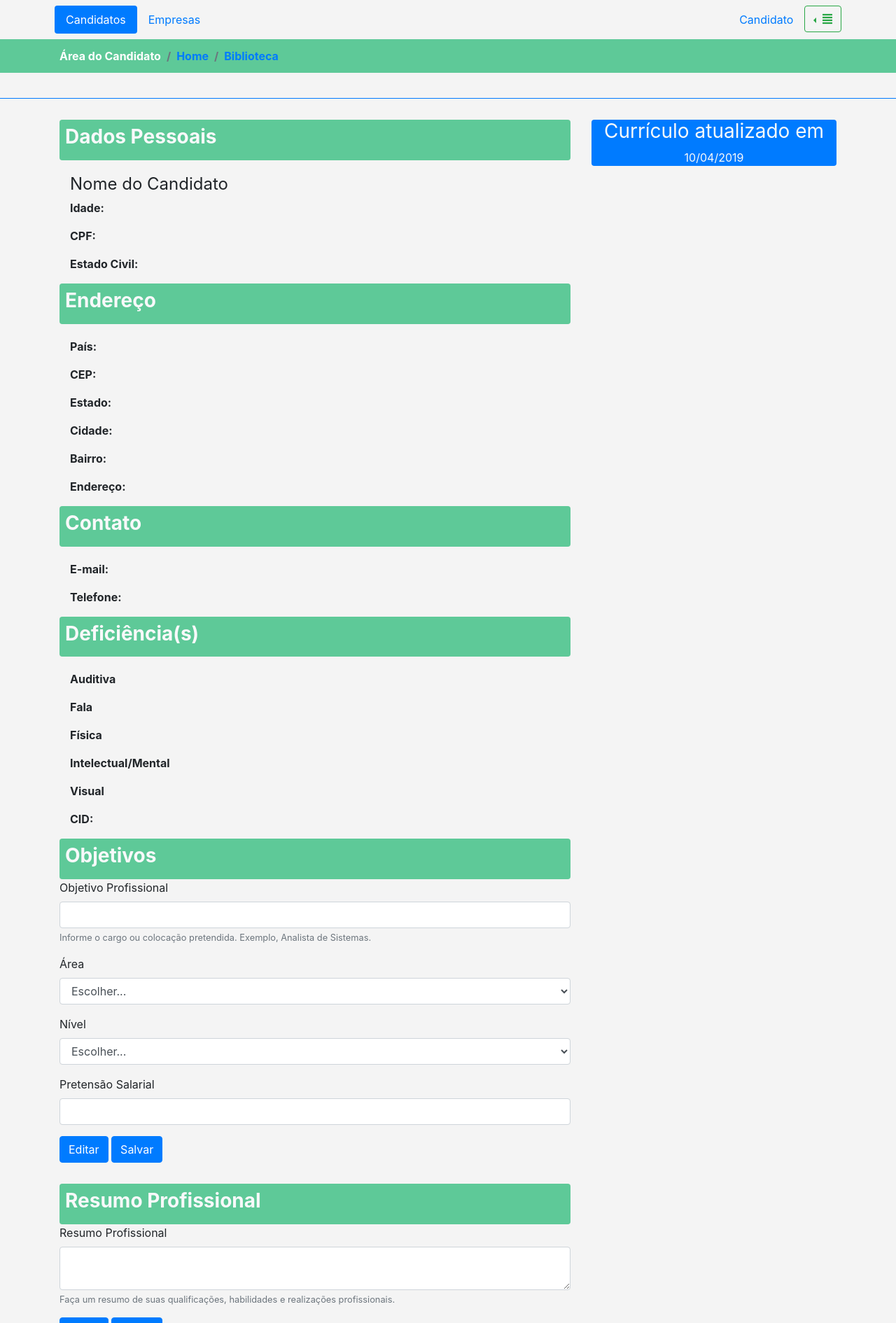
After one commit to leandrolodetti/pcdcurriculo, a PHP site: page /curriculo.php in a window 1280 px wide. The commit adds this page. Shown: the top 1890 px of the page at 70% size. Run offline with PHP 8.4, Linux system fonts and the light colour scheme; some libraries are stand-ins or nearby versions.

Commit message:
V1.4
Criação da página curriculo.
Alteração do dropdown para dropleft para permitir exibição em dispositivos móveis.

```diff
--- a/cabecalho.php
+++ b/cabecalho.php
@@ -35,7 +35,7 @@
   						</li>
 
   						<!-- Exemplo de único botão -->
-						<div class=" dropdown">
+						<div class="dropleft">
 						  	<button id="dLabel" type="button" class="btn btn-outline-success dropdown-toggle" data-toggle="dropdown" aria-haspopup="true" aria-expanded="false">
 						    	<i class="fas fa-align-justify"></i>
 						  	</button>
--- /dev/null
+++ b/curriculo.php
@@ -0,0 +1,158 @@
+<?php require_once("cabecalho.php"); ?>
+
+<div id="idCandidatoContainer" class="container-fluid" style="background-color: #5EC998;">
+	<div class="container">
+		<nav aria-label="breadcrumb">
+	  		<ol class="breadcrumb" id="idCandidatoBreadcrumb" style="background-color: transparent; padding-left: 0;">
+	  			<li class="breadcrumb-item active font-weight-bold" style="color: white;" aria-current="page">Área do Candidato</li>
+			    <li class="breadcrumb-item font-weight-bold"><a href="#">Home</a></li>
+				<li class="breadcrumb-item font-weight-bold"><a href="#">Biblioteca</a></li>
+  			</ol>
+		</nav>
+	</div>
+</div>
+
+<div class="container-fluid border-bottom border-primary" style="padding-bottom: 20px;"></div>
+
+<div class="container" style="padding-top: 30px; padding-bottom: 100px;">
+	<div class="row">
+		<div class="col-sm-8">
+
+			<div class="container-fluid rounded" style="padding: 8px; background-color: #5EC998; background-color: #5EC998;">
+				<h3 class="text-left text-light font-weight-bold">Dados Pessoais</h3>
+			</div>
+			<div class="container-fluid" style="margin-top: 20px;">
+				<h4 class="text-left font-weight-normal">Nome do Candidato</h4>
+				<p class="text-left font-weight-bold">Idade:</p>
+				<p class="text-left font-weight-bold">CPF:</p>
+				<p class="text-left font-weight-bold">Estado Civil:</p>
+			</div>
+			<div class="container-fluid rounded" style="padding: 8px; background-color: #5EC998;">
+				<h3 class="text-left text-light font-weight-bold">Endereço</h3>
+			</div>
+			<div class="container-fluid" style="margin-top: 20px;">
+				<p class="text-left font-weight-bold">País:</p>
+				<p class="text-left font-weight-bold">CEP:</p>
+				<p class="text-left font-weight-bold">Estado:</p>
+				<p class="text-left font-weight-bold">Cidade:</p>
+				<p class="text-left font-weight-bold">Bairro:</p>
+				<p class="text-left font-weight-bold">Endereço:</p>
+			</div>
+			<div class="container-fluid rounded" style="padding: 8px; background-color: #5EC998;">
+				<h3 class="text-left text-light font-weight-bold">Contato</h3>
+			</div>
+			<div class="container-fluid" style="margin-top: 20px;">
+				<p class="text-left font-weight-bold">E-mail:</p>
+				<p class="text-left font-weight-bold">Telefone:</p>
+			</div>
+			<div class="container-fluid rounded" style="padding: 8px; background-color: #5EC998;">
+				<h3 class="text-left text-light font-weight-bold">Deficiência(s)</h3>
+			</div>
+			<div class="container-fluid" style="margin-top: 20px;">
+				<p class="text-left font-weight-bold">Auditiva</p>
+				<p class="text-left font-weight-bold">Fala</p>
+				<p class="text-left font-weight-bold">Física</p>
+				<p class="text-left font-weight-bold">Intelectual/Mental</p>
+				<p class="text-left font-weight-bold">Visual</p>
+				<p class="text-left font-weight-bold">CID:</p>
+			</div>
+			<div class="container-fluid rounded" style="padding: 8px; background-color: #5EC998;">
+				<h3 class="text-left text-light font-weight-bold">Objetivos</h3>
+			</div>
+			<form style="padding-bottom: 30px;">
+				<div class="form-group">
+					<label for="idCurriculoObjetivo">Objetivo Profissional</label>
+					<input type="text" name="objetivo" class="form-control" id="idCurriculoObjetivo">
+					<small class="form-text text-muted">Informe o cargo ou colocação pretendida. Exemplo, Analista de Sistemas.</small>
+				</div>
+
+				<div class="form-group">
+					<label for="idCurriculoArea">Área</label>
+					<select id="idCurriculoArea" class="form-control">
+						<option selected>Escolher...</option>
+					    <option>...</option>
+					</select>
+				</div>
+
+				<div class="form-group">
+					<label for="idCurriculoNivel">Nível</label>
+					<select id="idCurriculoNivel" class="form-control">
+						<option selected>Escolher...</option>
+					    <option>...</option>
+					</select>
+				</div>
+
+				<div class="form-group">
+					<label for="idCurriculoPretSalarial">Pretensão Salarial</label>
+					<input type="text" name="objetivo" class="form-control" id="idCurriculoPretSalarial">
+				</div>
+				<button type="submit" id="btnEnviar" class="btn btn-primary">Editar</button>
+				<button type="submit" id="btnEnviar" class="btn btn-primary">Salvar</button>
+			</form>
+
+			<div class="container-fluid rounded" style="padding: 8px; background-color: #5EC998;">
+				<h3 class="text-left text-light font-weight-bold">Resumo Profissional</h3>
+			</div>
+			<form style="padding-bottom: 30px;">
+				<div class="form-group">
+					<label for="idCurriculoResumoProf">Resumo Profissional</label>
+					<textarea name="resumo" class="form-control" id="idCurriculoResumoProf"></textarea>
+					<small class="form-text text-muted">Faça um resumo de suas qualificações, habilidades e realizações profissionais.</small>
+				</div>
+				<button type="submit" id="btnEnviar" class="btn btn-primary">Editar</button>
+				<button type="submit" id="btnEnviar" class="btn btn-primary">Salvar</button>
+			</form>
+			<div class="container-fluid rounded" style="padding: 8px; background-color: #5EC998;">
+				<h3 class="text-left text-light font-weight-bold">Formação Acadêmica</h3>
+			</div>
+			<form style="padding-bottom: 30px;">
+				<div class="form-group">
+					<label for="idCurriculoNivelEscola">Nível Escolaridade</label>
+					<select id="idCurriculoNivelEscola" class="form-control">
+						<option selected>Escolher...</option>
+					    <option>...</option>
+					</select>
+				</div>
+				<div class="form-group">
+					<label for="idCurriculoGraduacao">Graduação</label>
+					<textarea name="txtGraduacao" class="form-control" id="idCurriculoGraduacao"></textarea>
+					<small class="form-text text-muted">Insira o nome da Universidade e a graduação.</small>
+				</div>
+				<div class="form-group">
+					<label for="idCurriculoCursosComp">Cursos Complementares</label>
+					<textarea name="txtCursoComplementares" class="form-control" id="idCurriculoCursosComp"></textarea>
+					<small class="form-text text-muted">Insira o nome da escola e o curso realizado.</small>
+				</div>
+				<div class="form-group">
+					<label for="idCurriculoIdioma">Idiomas</label>
+					<textarea name="txtIdioma" class="form-control" id="idCurriculoIdioma"></textarea>
+					<small class="form-text text-muted">Insira os idiomas e o nível de domínio.</small>
+				</div>
+				<button type="submit" id="btnEnviar" class="btn btn-primary">Editar</button>
+				<button type="submit" id="btnEnviar" class="btn btn-primary">Salvar</button>
+			</form>
+
+			<form style="padding-bottom: 30px;">
+				<div class="container-fluid rounded" style="padding: 8px; background-color: #5EC998;">
+					<h3 class="text-left text-light font-weight-bold">Histórico Profissional</h3>
+				</div>
+				<div class="form-group">
+					<label for="idCurriculoHistoricoProf">Histórico Profissional</label>
+					<textarea name="txtHistoricoProf" class="form-control" id="idCurriculoHistoricoProf"></textarea>
+					<small class="form-text text-muted">Insira o nome da empresa, cargo ocupado e o período que trabalhou (Ex: 2015 até 2019).</small>
+				</div>
+				<button type="submit" id="btnEnviar" class="btn btn-primary">Editar</button>
+				<button type="submit" id="btnEnviar" class="btn btn-primary">Salvar</button>
+			</form>
+		</div>
+
+		<div class="col-sm">
+			<div class="container-fluid rounded bg-primary">
+				<h3 class="text-center text-light font-weight-normal">Currículo atualizado em</h3>
+				<p class="text-center text-light font-weight-normal">10/04/2019</p>
+			</div>
+		</div>
+	</div>
+</div>
+
+<?php require_once("rodape.php"); ?>
--- a/form-cadastro-candidato.php
+++ b/form-cadastro-candidato.php
@@ -59,15 +59,15 @@
 		      		</div>
 		      		<div class="form-group col-md-2">
 			      		<label for="idCpf">CPF</label>
-			      		<input type="txt" class="form-control" name="cpf" id="idCpf">
+			      		<input type="text" class="form-control" name="cpf" id="idCpf">
 			    	</div>
 			    	<div class="form-group col-md-3">
 			      		<label for="idEmail">E-mail</label>
-			      		<input type="txt" class="form-control" id="idEmail">
+			      		<input type="text" class="form-control" id="idEmail">
 			    	</div>
 			    	<div class="form-group col-md-3">
 			      		<label for="idConfirmarEmail">Confirmar E-mail</label>
-			      		<input type="txt" class="form-control" id="idConfirmarEmail">
+			      		<input type="text" class="form-control" id="idConfirmarEmail">
 			    	</div>
 			    </div>
 		  	<!--/fieldset-->
--- a/js/form-valida.js
+++ b/js/form-valida.js
@@ -4,6 +4,7 @@ $("#idCpf").mask("000.000.000-00");
 $("#idContato").mask("(00)000000000");
 $("#idContatoResponsavel").mask("(00)000000000");
 $("#idAlteraContatoCandidato").mask("(00)000000000");
+//$("#idCurriculoPretSalarial").mask('R$ 00.999,99');
 /*
 function phpinfo(id) {
 	var checkBox = document.getElementById(id);
```
Also changed, not shown: corpo.php (+10 -6 lines).
